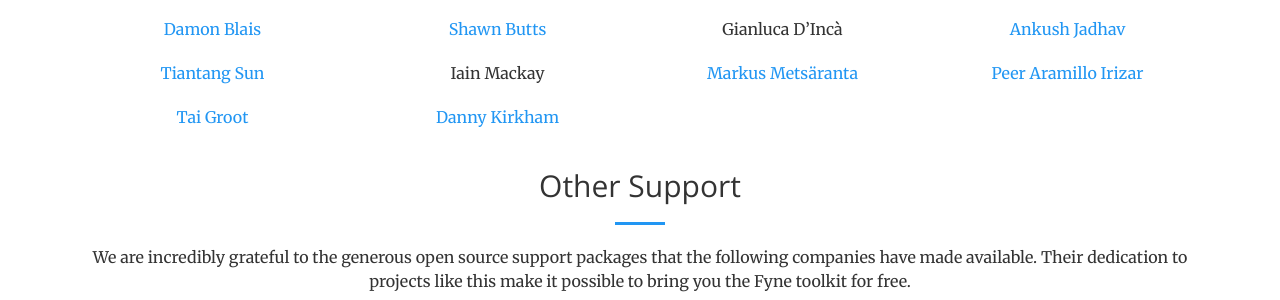
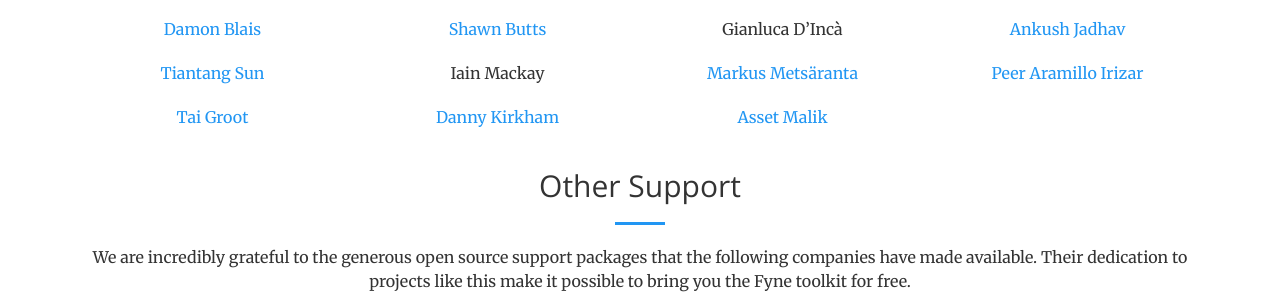
Before and after one commit to fyne-io/fyne-io.github.io, a Jekyll site: the page built from sponsor/index.md, in a window 1280 px wide and 900 px high, scrolled down 962 px. Shown: the part 153-453 px from the top of the window. Built offline with Jekyll 4.4.1, drawn with Linux system fonts in a browser that asks for light colours.

Commit message:
More sponsorship

```diff
--- a/sponsor/index.md
+++ b/sponsor/index.md
@@ -115,8 +115,10 @@
 [Danny Kirkham](https://github.com/DannyJKK)
 </div>
 <div class="col-lg-3 text-center" markdown="1">
+[Asset Malik](https://github.com/janeoa)
 </div>
 <div class="col-lg-3 text-center" markdown="1">
+
 </div>
 
 </div>
```
